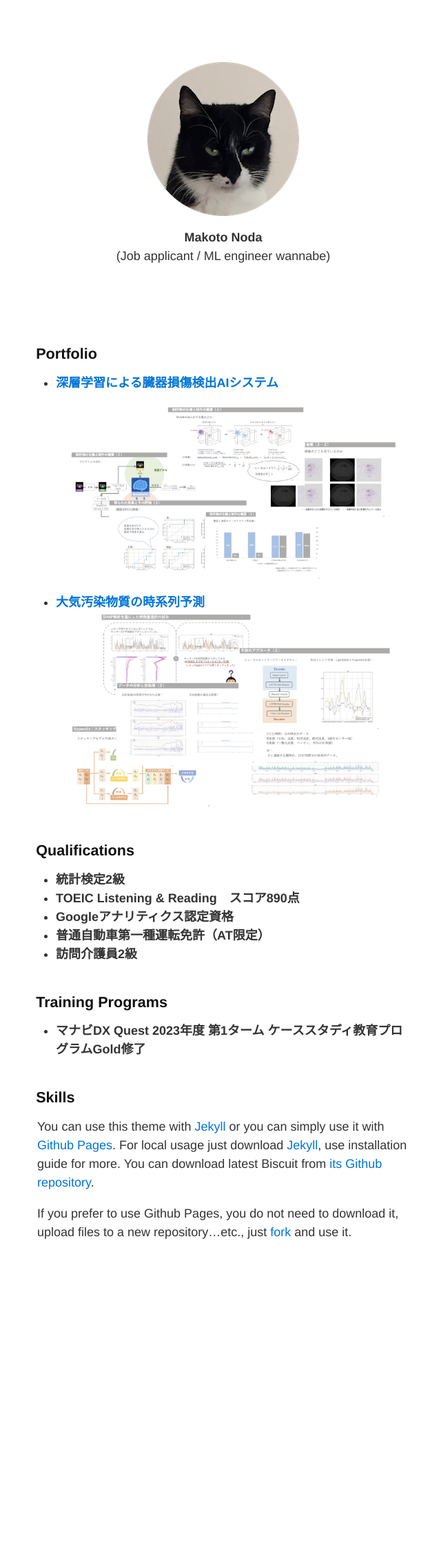
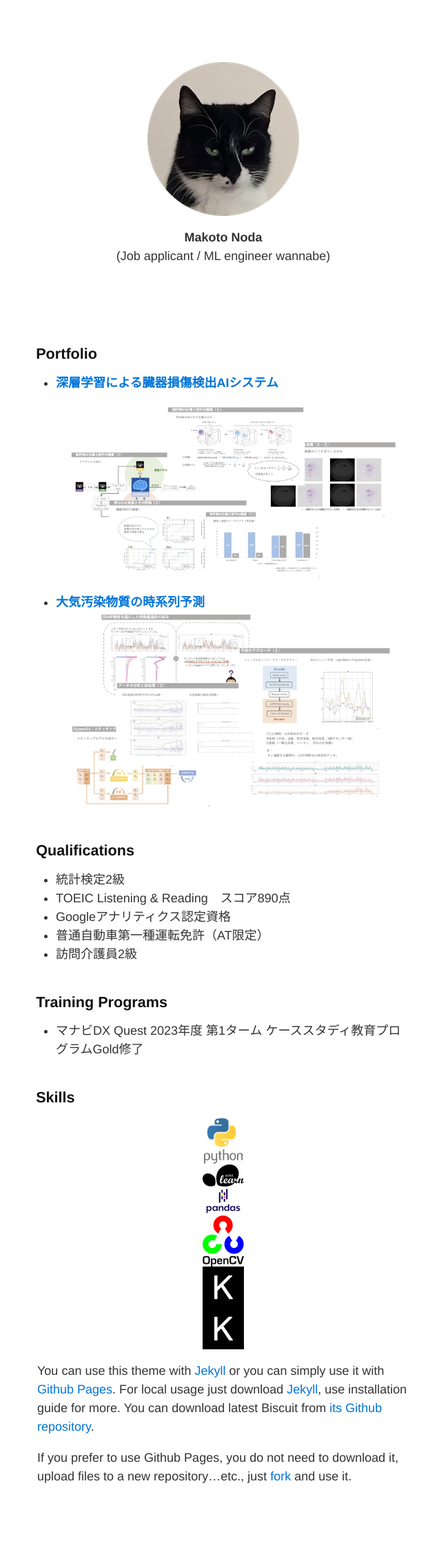
Before and after one commit to Makoto-Noda/Makoto-Noda.github.io, a Jekyll site: the page built from index.md, in a window 1280 px wide. Shown: the whole page at 69% size, without its empty margins (316-956 px from the left). Built offline with Jekyll 4.4.1, drawn with Linux system fonts in a browser that asks for light colours; before the commit the page ends 1890 px from its top, so only the background shows below that.

Commit message:
20240501

```diff
--- a/index.md
+++ b/index.md
@@ -19,17 +19,17 @@ layout: default
 ![TPL0721](assets/tpl.png)
 
 ## Qualifications
-- **統計検定2級**
-- **TOEIC Listening & Reading　スコア890点**
-- **Googleアナリティクス認定資格**
-- **普通自動車第一種運転免許（AT限定）**
-- **訪問介護員2級**
+- 統計検定2級
+- TOEIC Listening & Reading　スコア890点
+- Googleアナリティクス認定資格
+- 普通自動車第一種運転免許（AT限定）
+- 訪問介護員2級
 
 ## Training Programs
-- **マナビDX Quest 2023年度 第1ターム ケーススタディ教育プログラムGold修了**
+- マナビDX Quest 2023年度 第1ターム  ケーススタディ教育プログラムGold修了
 
 ## Skills
-
+[![python](assets/python.png)](https://www.python.org/)[![sklearn](assets/sklearn.png)](https://scikit-learn.org/)[![pandas](assets/pandas.png)](https://pandas.pydata.org/)[![opencv](assets/opencv.png)](https://opencv.org/)[![keras](assets/keras.png)](https://keras.io/)[![keras](assets/keras.png)](https://www.tensorflow.org/)
 
 
 You can use this theme with [Jekyll](http://jekyllrb.com/) or you can simply use it with [Github Pages](https://pages.github.com).
```
Also changed, not shown: assets/keras.png (added), assets/opencv.png (added), assets/pandas.png (added), assets/python.png (added), assets/sklearn.png (added), assets/tensorflow.png (added), 2 other files.
